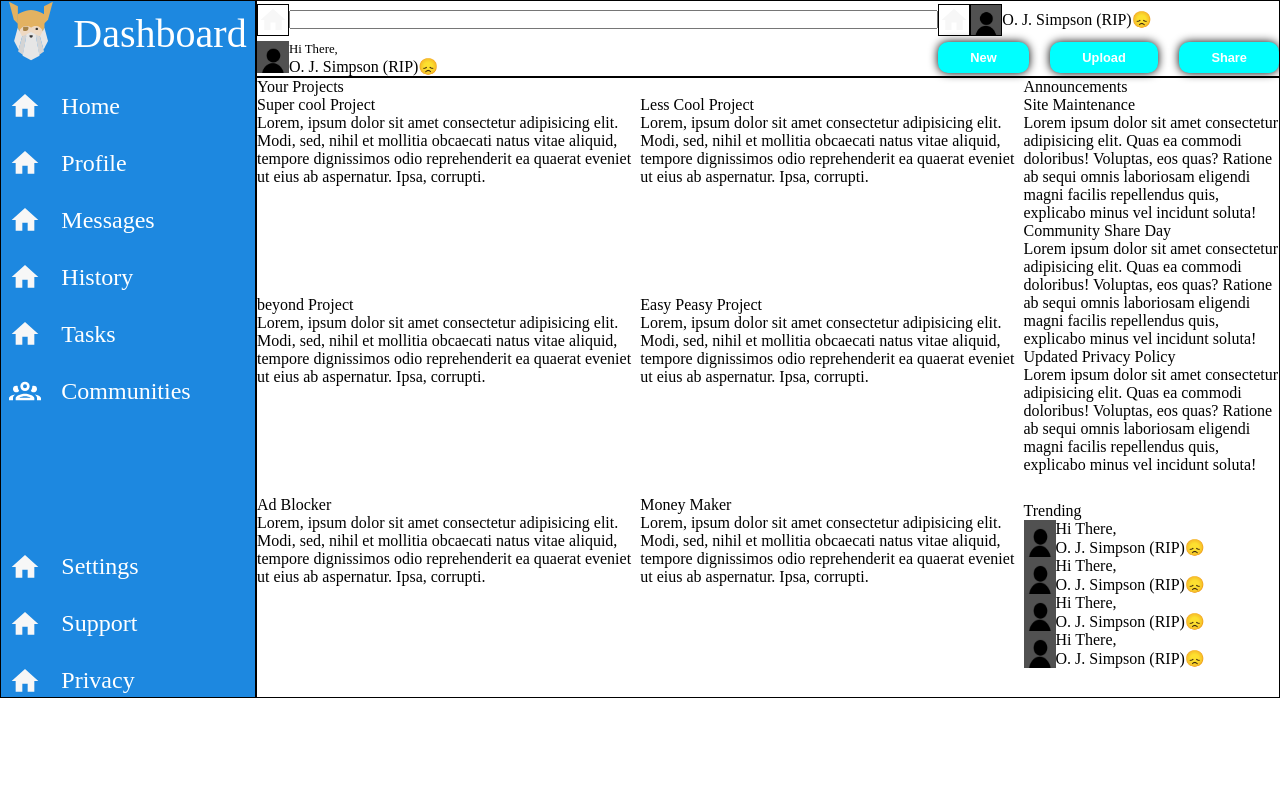
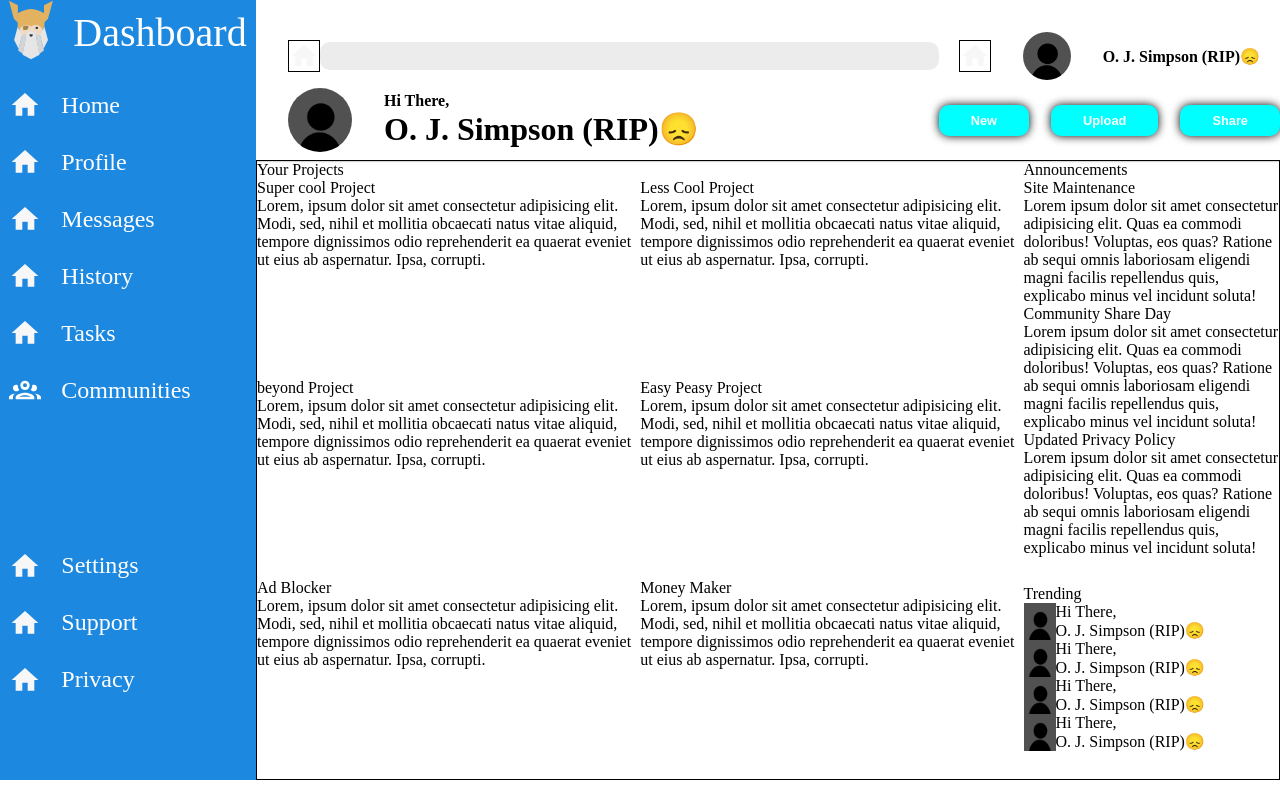
Before and after one commit to YousifTheKind/admin-dashboard, a plain HTML site: page index.html in a window 1280 px wide. Drawn offline with Linux system fonts and the light colour scheme.

Commit message:
Header layout kinda finished
Layout is mostly done but colors and fonts and imgs are just placeholders

```diff
--- a/styles.css
+++ b/styles.css
@@ -10,11 +10,10 @@
             "sidebar main" / 1fr 4fr;
 }
 .header {
-    border: solid 1px black;
     grid-area: header;
     display: grid;
     grid: 1fr 1fr / 2fr 1fr;
-}
+    box-shadow: 0px 1px 2px gray;}
 
 .header div {
     display: flex;
@@ -23,26 +22,54 @@
 .searchbar img {
     width: 2rem;
     border: 1px solid black;
+    margin-left: 2rem;
+}
+
+.searchbar {
+    margin-top: 2rem;
 }
 .searchbar input {
-    width: 100%;
+    display: flex;
+    flex: 1;
+    font-size: 1.5rem;
+    border: 0px;
+    background: rgb(217, 217, 217);
+    border-radius: 10px;
+    opacity: 0.5;
 }
 
-.user-info img{
+.user-info {
+    margin-top: 2rem;
+    justify-content: center;
+    gap: 2rem;
+    font-weight: bold;
+}
+.user-info img:first-child{
     width: 2rem;
     border: 1px solid black;
 }
+.user-info img:nth-child(2) {
+    width: 3rem;
+    border-radius: 50%;
+}
+
+.greeting {
+    gap: 2rem;
+}
 
 .greeting img{
-    width: 2rem;
+    width: 4rem;
+    border-radius: 50%;
+    margin-left: 2rem;
 }
 
 .greeting span:first-child {
-    font-size: 0.8rem;
-
+    font-size: 1rem;
+    font-weight: bold;
 }
 .greeting span:nth-child(3) {
-    font-size: 1rem;
+    font-size: 2rem;
+    font-weight: bold;
 }
 
 .header button {
@@ -93,7 +120,6 @@
 }
 
 .sidebar {
-    border: solid 1px black;
     grid-area: sidebar;
     background-color: rgb(29, 136, 224);
     color: white;
```
